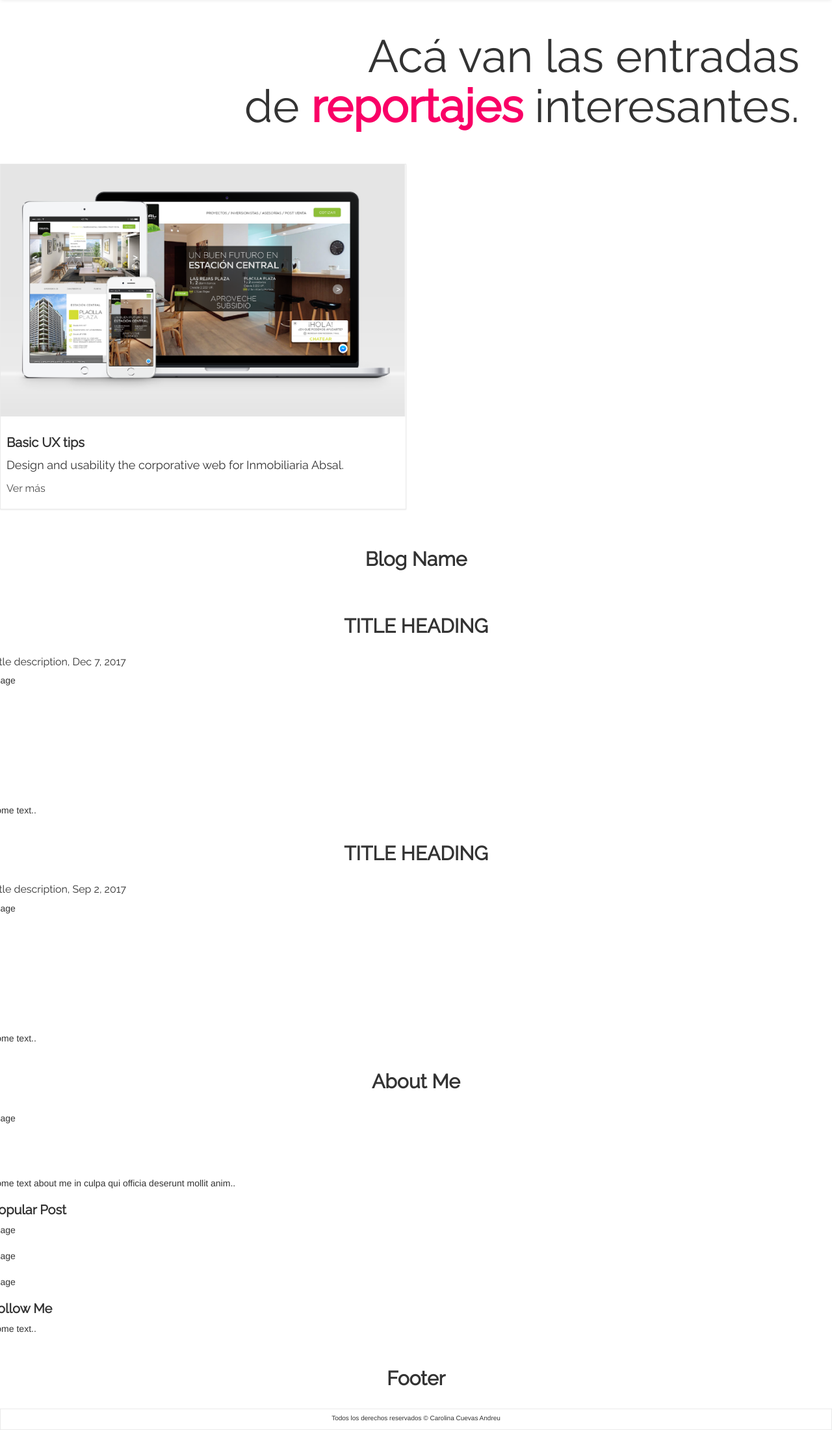
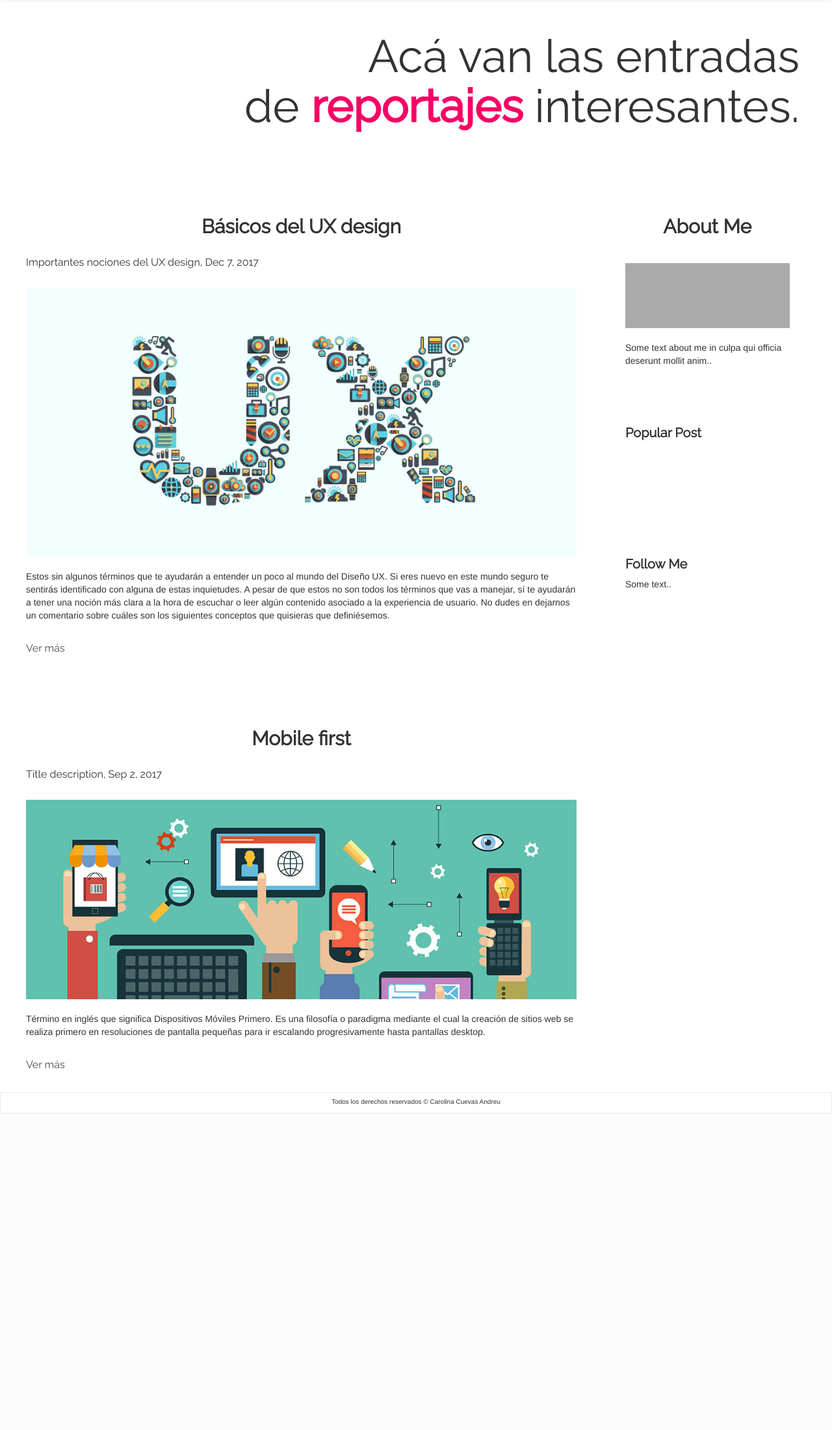
Before and after one commit to carocuevas/Wordpress-prueba-ccuevas, a PHP site: page /blog.html in a window 1280 px wide. Shown: the part 52-2253 px from the top of the page at 65% size. After the commit the page ends 1766 px from the top, so only its background shows below. Run offline with PHP 8.4, Linux system fonts and the light colour scheme.

Commit message:
onceavo commit

```diff
--- a/assets/css/style.css
+++ b/assets/css/style.css
@@ -179,3 +179,35 @@ footer{
 	width: 60vw;
 	margin: auto;
 }
+.left__column {
+  float: left;
+  width: 70%;
+  margin-left: 20px;
+}
+.right__column {
+  float: left;
+  width: 25%;
+  padding-left: 20px;
+}
+.blog__img {
+  background-color: #aaa;
+  width: 100%;
+  margin-bottom: 20px;
+  margin-top: 20px;
+}
+.card {
+  background-color: white;
+  padding: 20px;
+  margin-top: 20px;
+}
+.row:after {
+  content: "";
+  display: table;
+  clear: both;
+}
+@media screen and (max-width: 800px) {
+  .leftcolumn, .rightcolumn {
+    width: 100%;
+    padding: 0;
+  }
+}
--- a/blog.html
+++ b/blog.html
@@ -53,52 +53,39 @@
 			</h1>
 		</section>
 
-		<section>
-			<div class="row cards__blog">
+		<div class="row">
+			<div class="left__column col-md-7">
+				<div class="card">
+					<h2>Básicos del UX design</h2>
+					<h5>Importantes nociones del UX design, Dec 7, 2017</h5>
+					<img class="blog__img" src="assets/images/blog1.jpeg">
+					<p>Estos sin algunos términos que te ayudarán a entender un poco al mundo del Diseño UX. Si eres nuevo en este mundo seguro te sentirás identificado con alguna de estas inquietudes.
 
-		        <div class="col-sm-6 col-md-6">
-		          <div class="thumbnail cardsdiv">
-		            <img src="assets/images/portimg1-01.png" alt="foto1">
-		            <div class="caption">
-		              <h3>Basic UX tips</h3>
-		              <h4>Design and usability the corporative web for Inmobiliaria Absal.</h4>
+					A pesar de que estos no son todos los términos que vas a manejar, sí te ayudarán a tener una noción más clara a la hora de escuchar o leer algún contenido asociado a la experiencia de usuario. No dudes en dejarnos un comentario sobre cuáles son los siguientes conceptos que quisieras que definiésemos.</p>
+					<br>
+					<p><a href="#" class="btn btn-default" role="button">Ver más</a></p>
+				</div>
+				<div class="card ">
+					<h2>Mobile first</h2>
+					<h5>Title description, Sep 2, 2017</h5>
+					<img class="blog__img" src="assets/images/blog2.jpg" />
+					<p>Término en inglés que significa Dispositivos Móviles Primero. Es una filosofía o paradigma mediante el cual la creación de sitios web se realiza primero en resoluciones de pantalla pequeñas para ir escalando progresivamente hasta pantallas desktop.</p>
+					<br>
 					<p><a href="#" class="btn btn-default" role="button">Ver más</a></p>
 				</div>
 			</div>
-		        </div>
-		</section>
 
-
-		<div>
-			  <h2>Blog Name</h2>
-</div>
-
-<div class="row">
-  <div class="leftcolumn">
-    <div class="card">
-      <h2>TITLE HEADING</h2>
-      <h5>Title description, Dec 7, 2017</h5>
-      <div class="fakeimg" style="height:200px;">Image</div>
-      <p>Some text..</p>
-    </div>
-    <div class="card">
-      <h2>TITLE HEADING</h2>
-      <h5>Title description, Sep 2, 2017</h5>
-      <div class="fakeimg" style="height:200px;">Image</div>
-      <p>Some text..</p>
-    </div>
-  </div>
-  <div class="rightcolumn">
+			<div class="right__column col-md-4">
 				<div class="card">
 					<h2>About Me</h2>
-      <div class="fakeimg" style="height:100px;">Image</div>
+					<div class="blog__img" style="height:100px;"></div>
 					<p>Some text about me in culpa qui officia deserunt mollit anim..</p>
 				</div>
 				<div class="card">
 					<h3>Popular Post</h3>
-      <div class="fakeimg">Image</div><br>
-      <div class="fakeimg">Image</div><br>
-      <div class="fakeimg">Image</div>
+					<div class="blog__img"></div><br>
+					<div class="blog__img"></div><br>
+					<div class="blog__img"></div>
 				</div>
 				<div class="card">
 					<h3>Follow Me</h3>
@@ -106,11 +93,6 @@
 				</div>
 			</div>
 		</div>
-
-<div class="footer">
-  <h2>Footer</h2>
-</div>
-
 
 	</main>
 
```
Also changed, not shown: assets/images/blog1.jpeg (added), assets/images/blog2.jpg (added), assets/images/blog2.png (added). Lines whose indentation alone changed are shown as unchanged.
